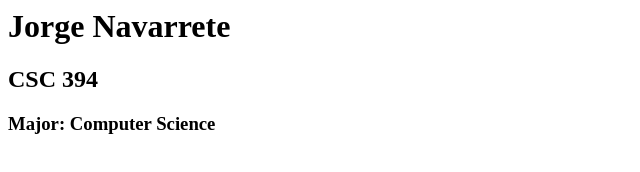
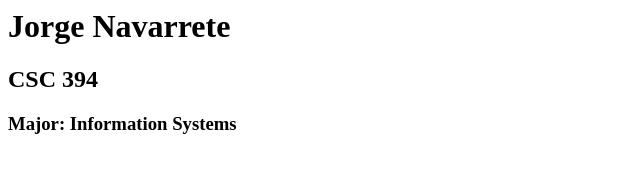
Before and after one commit to TheKingReturns/csc-394-assignment-1, a plain HTML site: page index.html in a window 1280 px wide. Shown: the full height of the page, 0-640 px from the left. Drawn offline with Linux system fonts and the light colour scheme.

Commit message:
Update index.html

```diff
--- a/index.html
+++ b/index.html
@@ -5,6 +5,6 @@
   <body>
     <h1>Jorge Navarrete</h1>
     <h2>CSC 394</h2>
-    <h3>Major: Computer Science</h3>
+    <h3>Major: Information Systems</h3>
   </body>
 </html>
```
